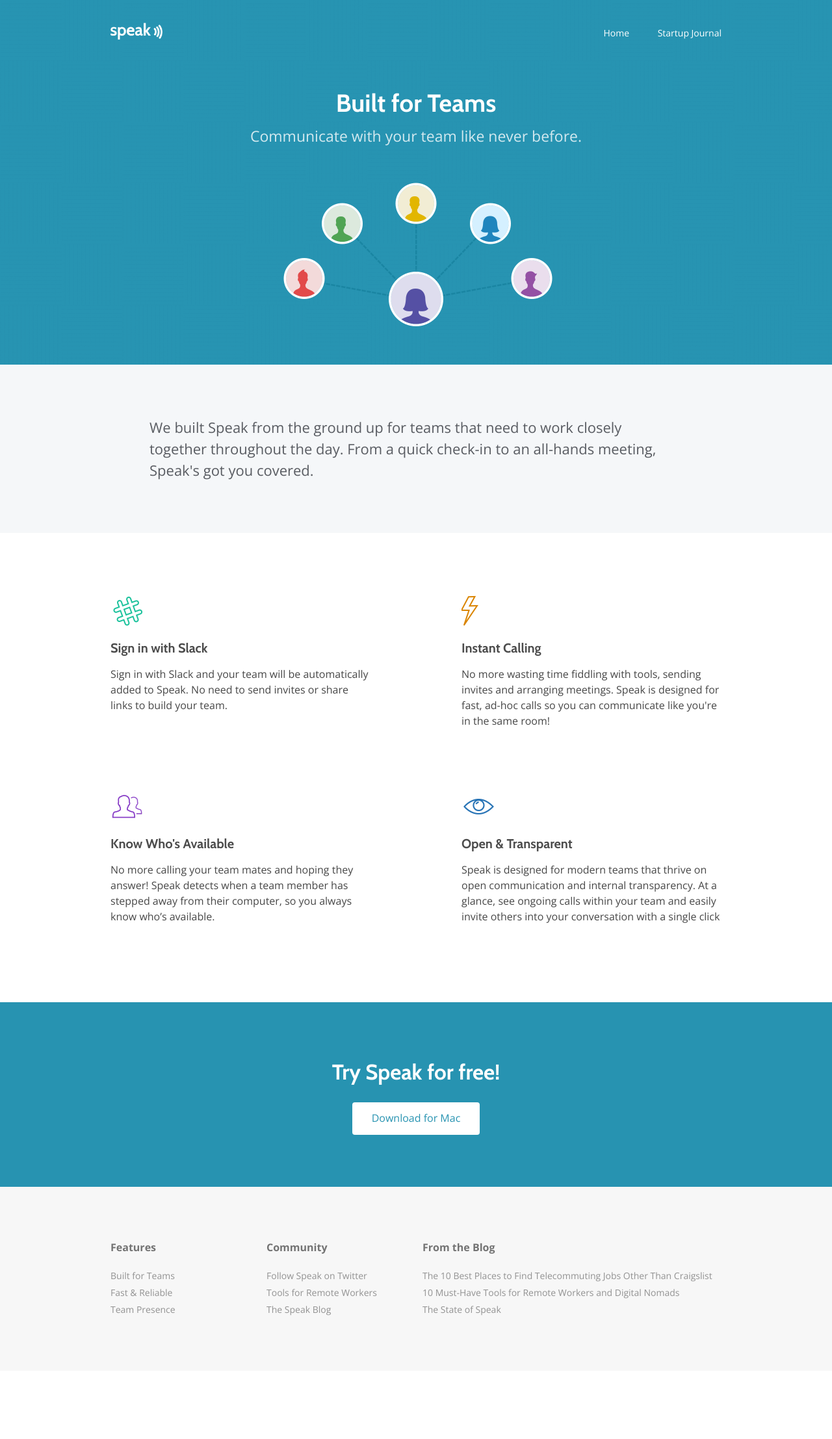
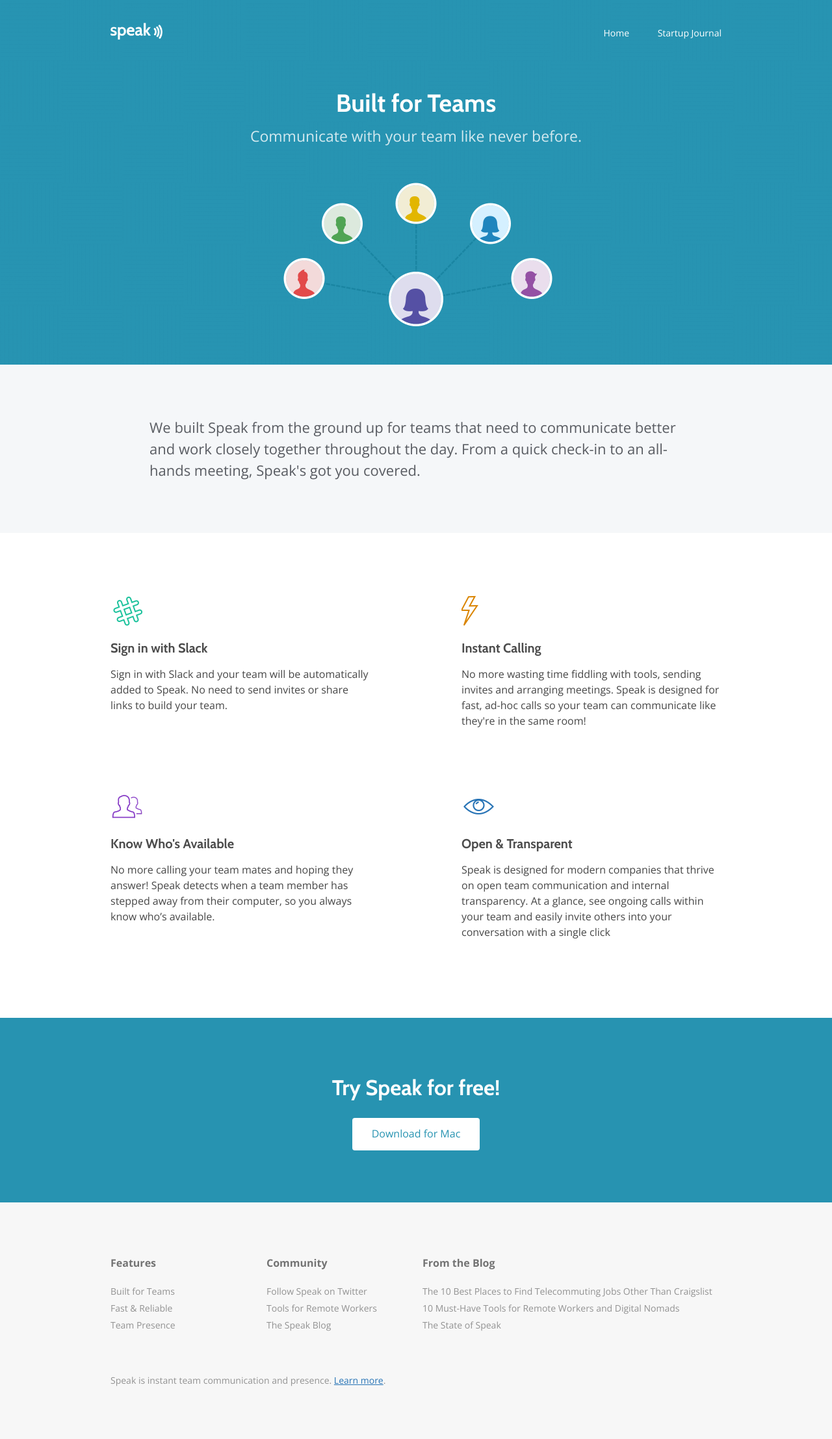
Before and after one commit to speak/website, a Jekyll site: the page built from features/built-for-teams/index.html, in a window 1280 px wide. Shown: the whole page at 65% size. Built offline with Jekyll 4.4.1, drawn with Linux system fonts in a browser that asks for light colours; nearby versions of some CDN libraries; before the commit the page ends 2109 px from its top, so only the background shows below that.

Commit message:
keywords

```diff
--- a/_includes/footer.html
+++ b/_includes/footer.html
@@ -47,6 +47,9 @@
                 <li><a href="http://blog.speak.io/the-state-of-speak/">The State of Speak</a></li>
               </ul>
             </div>
+            <div class="sixteen columns">
+              <p>Speak is instant team communication and presence. <a href="/built-for-teams">Learn more</a>. </p>
+            </div>
           </div>
         </div>
       </div>
--- a/css/global.scss
+++ b/css/global.scss
@@ -101,6 +101,13 @@
   padding: 60px 0;
   text-align: left;
 
+  p {
+    color: #929292;
+    text-decoration: none;
+    font-size: 14px;
+    margin-top: 60px;
+  }
+
   div ul {
     margin: 0;
     padding: 0;
--- a/features/built-for-teams/index.html
+++ b/features/built-for-teams/index.html
@@ -1,7 +1,7 @@
 ---
 title: Built for Teams
 subtitle: Communicate with your team like never before.
-description: We built Speak from the ground up for teams that need to work closely together throughout the day. From a quick check-in to an all-hands meeting, Speak's got you covered.
+description: We built Speak from the ground up for teams that need to communicate better and work closely together throughout the day. From a quick check-in to an all-hands meeting, Speak's got you covered.
 header_image: teams-header
 header_pattern: pattern-1
 color: 2793B1
@@ -25,7 +25,7 @@
         <img src="/images/lightning-icon.png" width="80px" height="80px" />
         <h2>Instant Calling</h2>
         <p>
-          No more wasting time fiddling with tools, sending invites and arranging meetings. Speak is designed for fast, ad-hoc calls so you can communicate like you're in the same room!
+          No more wasting time fiddling with tools, sending invites and arranging meetings. Speak is designed for fast, ad-hoc calls so your team can communicate like they're in the same room!
         </p>
       </div>
     </div>
@@ -45,7 +45,7 @@
         <img src="/images/eye-icon.png" width="80px" height="80px" />
         <h2>Open &amp; Transparent</h2>
         <p>
-          Speak is designed for modern teams that thrive on open communication and internal transparency. At a glance, see ongoing calls within your team and easily invite others into your conversation with a single click
+          Speak is designed for modern companies that thrive on open team communication and internal transparency. At a glance, see ongoing calls within your team and easily invite others into your conversation with a single click
         </p>
       </div>
     </div>
--- a/features/fast-and-reliable/index.html
+++ b/features/fast-and-reliable/index.html
@@ -35,7 +35,7 @@
         <img src="/images/heart-icon.png" width="80px" height="80px" />
         <h2>24/7 Support</h2>
         <p>
-          Support is like a parachute. You hope you'll never need it but you're always glad it's there. If you need help, our team is here to support you 24/7.
+          Support is like a parachute. You hope you'll never need it but you're always glad it's there. If you need help, the Speak team is here to support you 24/7.
         </p>
       </div>
     </div>
@@ -45,7 +45,7 @@
         <img src="/images/bug-icon.png" width="80px" height="80px" />
         <h2>We Hate Bugs</h2>
         <p>
-          All software has bugs. We make it easy to report them in our <a href="https://github.com/speak/issues">public issue tracker</a> and fix them quicker than you can say lickety split.
+          All software has bugs. We make it easy to report them in the <a href="https://github.com/speak/issues">Speak public issue tracker</a> and fix them quicker than you can say lickety split.
         </p>
       </div>
     </div>
--- a/features/team-presence/index.html
+++ b/features/team-presence/index.html
@@ -25,7 +25,7 @@
         <img src="/images/chat-icon.png" width="80px" height="80px" />
         <h2>Custom Status Messages</h2>
         <p>
-          Heads down in a project? Set a custom status message to let the rest of the team know what you’re working on.
+          Heads down in a project? Set a custom status message in Speak to let the rest of the team know what you’re working on.
         </p>
       </div>
     </div>
--- a/index.html
+++ b/index.html
@@ -14,13 +14,13 @@
       </h1>
 
       <p>
-        Blazing fast audio, video and screen sharing for your team.
+        Speak is blazing fast audio, video and screen sharing for your team.
       </p>
 
       <form class="mac">
         <div class="field-wrapper">
           <div class="button-wrapper">
-            <a href="{{ site.download_url_mac }}" class="button download-btn">Download for Mac</a>
+            <a href="{{ site.download_url_mac }}" class="button download-btn">Download Speak for Mac</a>
             <span class="download">For OSX 10.8 or later. <a href="/?platform=win">Join Windows Beta</a></span>
           </div>
         </div>
@@ -34,7 +34,7 @@
           <input type="hidden" name="fbzx" value="-1364399798404626896">
           <div class="button-wrapper">
             <input type="submit" name="submit" value="Request Beta Access" id="ss-submit" class="button download-btn jfk-button jfk-button-action ">
-            <span class="download">Or<a href="/?platform=mac">Download for Mac</a></span>
+            <span class="download">Or<a href="/?platform=mac">Download Speak for Mac</a></span>
           </div>
         </div>
       </form>
```
